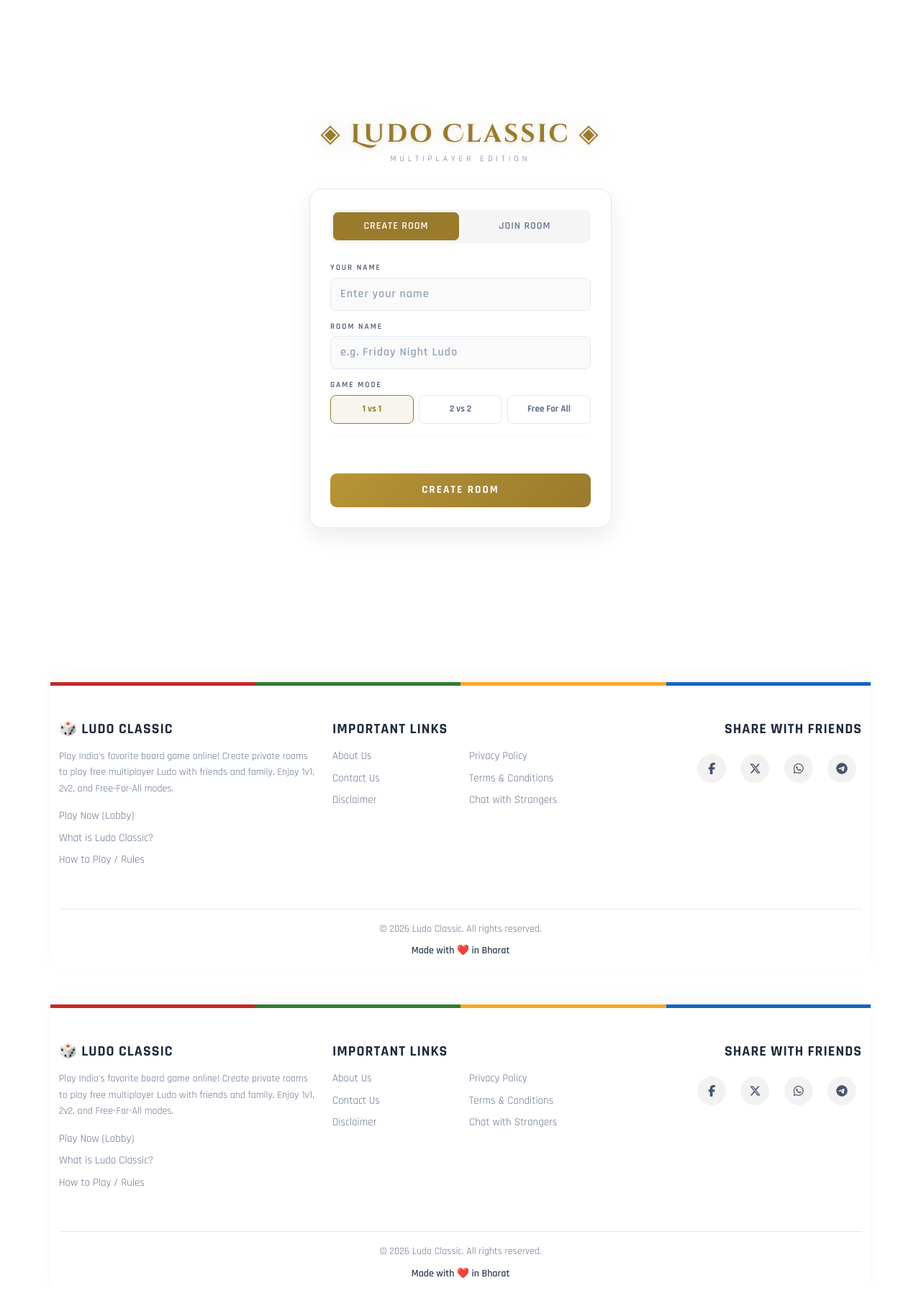
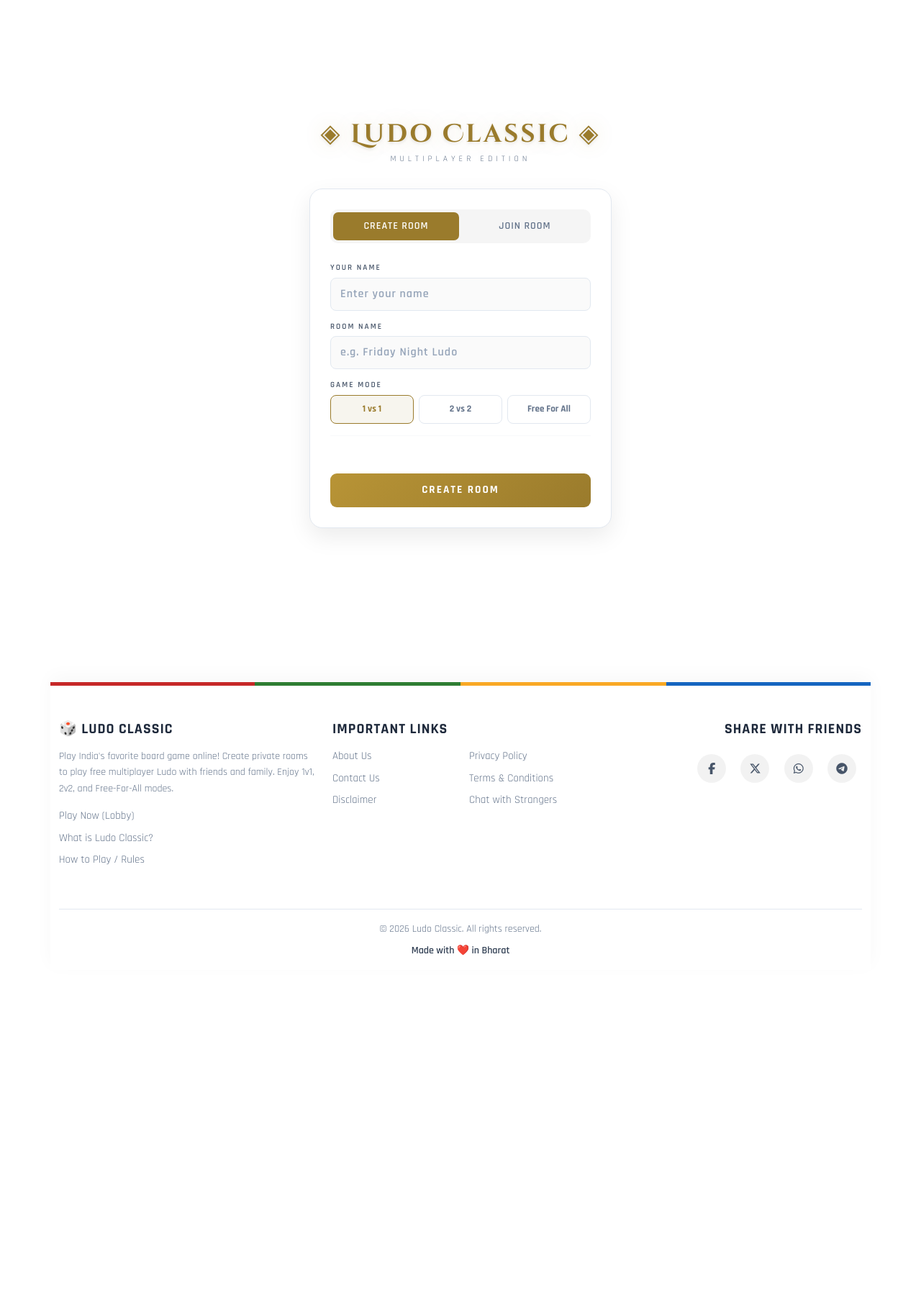
Before and after one commit to ludo-classic/ludo-classic.github.io, a Jekyll site: the page built from index.html, in a window 1280 px wide. Shown: the whole page at 72% size. Built offline with Jekyll 4.4.1, drawn with Linux system fonts in a browser that asks for light colours; comment, search, counter and statistics services are not loaded; after the commit the page ends 1348 px from its top, so only the background shows below that; some of the changed lines change nothing that is shown.

Commit message:
Update index.html

```diff
--- a/index.html
+++ b/index.html
@@ -398,6 +398,7 @@
   document.getElementById('win-title').textContent=(pm[winnerColor]?.name||winnerColor).toUpperCase()+' WINS!';
   document.getElementById('win-overlay').classList.add('active');
   stopBGM();
+  if(typeof adBreak!=='undefined'){adBreak({type:'next',name:'game-over'});}
 };
 
 function subscribeToRoom(code){
@@ -497,6 +498,7 @@
 
 window.leaveRoom=async function(){
   stopBGM();
+  if(typeof adBreak!=='undefined'){adBreak({type:'browse',name:'leave-room'});}
   try{
     const snap=await get(ref(db,'games/'+roomCode));
     const room=snap.val();
@@ -511,6 +513,7 @@
 window.exitToLobby=async function(){
   stopBGM();
   document.getElementById('win-overlay').classList.remove('active');
+  if(typeof adBreak!=='undefined'){adBreak({type:'browse',name:'exit-lobby'});}
   try{
     const snap=await get(ref(db,'games/'+roomCode));
     const room=snap.val();
@@ -575,23 +578,7 @@
 }
 
 async function startGame(){
-  // ================= MODIFICATION 2: GAME START HOTE HI AD BREAK TRIGGERS =================
-  if (typeof adBreak === 'function') {
-    // AdSense policy violation se bachne ke liye sound ko pehle pause kiya
-    const bgm = document.getElementById('bgm-snd');
-    if(bgm) bgm.pause();
-
-    adBreak({
-      type: 'start',
-      name: 'start-game',
-      beforeAd: () => { console.log("Ad Starting..."); },
-      afterAd: () => {
-        console.log("Ad Finished!");
-        if(bgmPlaying && bgm) bgm.play().catch(()=>{});
-      }
-    });
-  }
-  // =======================================================================================
+  if(typeof adBreak!=='undefined'){adBreak({type:'start',name:'game-start'});}
   await update(ref(db,'games/'+roomCode),{status:'playing',turnStartTime:Date.now()});
 }
 
@@ -662,19 +649,7 @@
         if(waitingForMove&&pendingRoll>0){applyTurn(myColor,playerMap,room.goties||{},pendingRoll);}
       });
       return;
-    }else if(ev.type==='win'){
-      sndWin();
-      stopBGM();
-
-      // ================= MODIFICATION 3: MATCH KHTM HOTE HI AD BREAK =================
-      if (typeof adBreak === 'function') {
-        adBreak({
-          type: 'next', // game complete hone par next type ad trigger hota hai
-          name: 'game-over-ad'
-        });
-      }
-      // ==============================================================================
-    }
+    }else if(ev.type==='win'){sndWin();stopBGM();}
   }else if(isAnimating){
     pendingGameState={players,room,playerMap};
     return;
@@ -777,7 +752,7 @@
       const colorKeys=Object.keys(byColor);
       colorKeys.forEach((color,ci)=>{
         const items=byColor[color];const off=OFFSETS[ci]||[0,0];
-        const el=document.createElement('div');el.className='goti '+COLOR_CFG[color].cls;el.dataset.color=color;el.dataset.idx=items[0].idx;el.style.left=(center+off[0])px;el.style.top=(center+off[1])+'px';el.style.zIndex=ci+2;
+        const el=document.createElement('div');el.className='goti '+COLOR_CFG[color].cls;el.dataset.color=color;el.dataset.idx=items[0].idx;el.style.left=(center+off[0])+'px';el.style.top=(center+off[1])+'px';el.style.zIndex=ci+2;
         if(items.length>1){const b=document.createElement('div');b.className='stack-badge';b.textContent=items.length;el.appendChild(b);}
         cell.appendChild(el);
       });
@@ -960,7 +935,7 @@
     if(c===7&&r>=1&&r<=5)return'f-g';
     if(r===7&&c>=9&&c<=13)return'f-b';
     if(c===7&&r>=9&&r<=13)return'f-y';
-    const k=r+','+c;if(SS.has(k))return'safe';
+    const k=r+c;if(SS.has(k))return'safe';
     return'p';
   };
   COLORS.forEach(color=>{
@@ -987,5 +962,3 @@
   }else{window.showScreen('lobby-screen');}
 }catch(e){window.showScreen('lobby-screen');}
 </script>
-
-{% include footer.html %}
```
